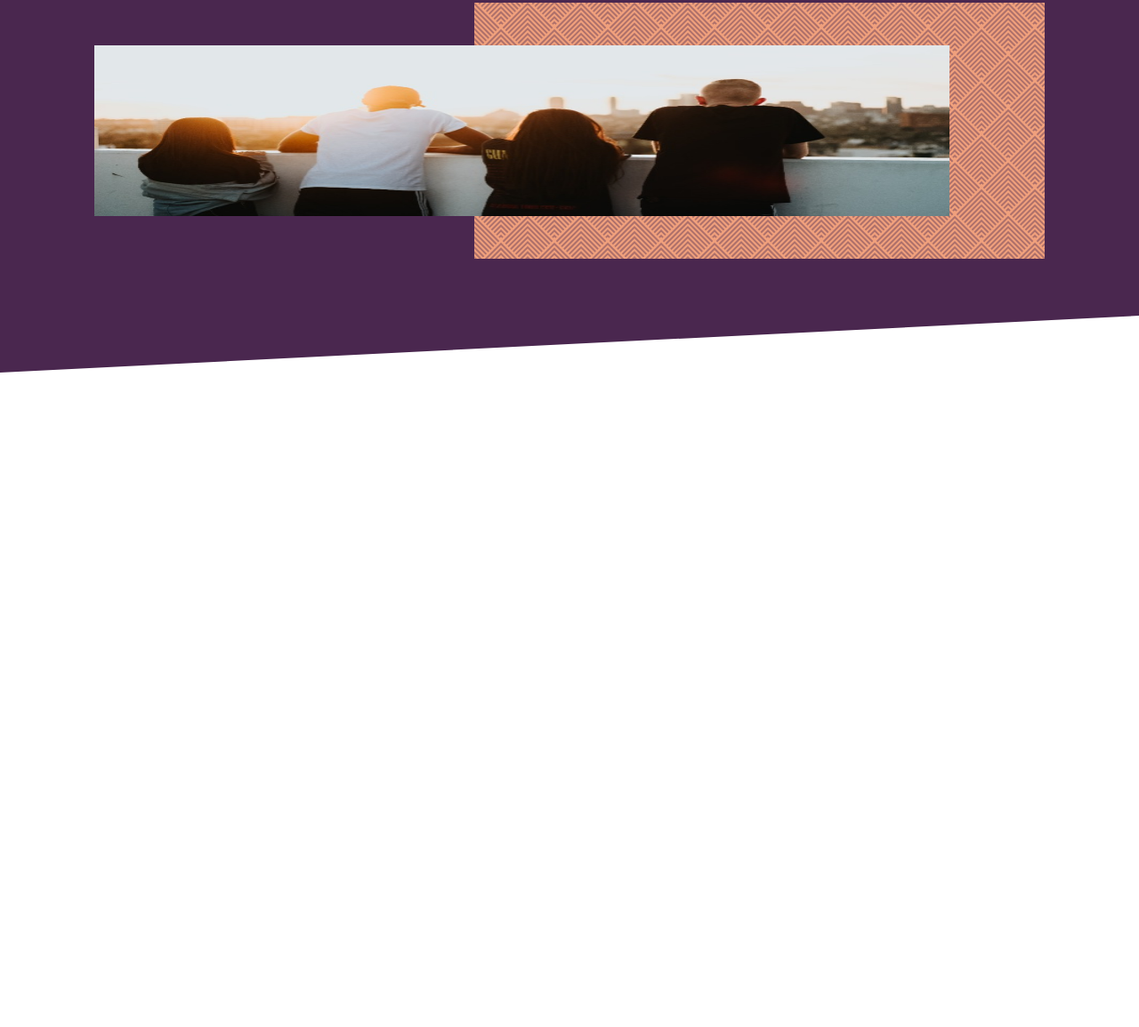
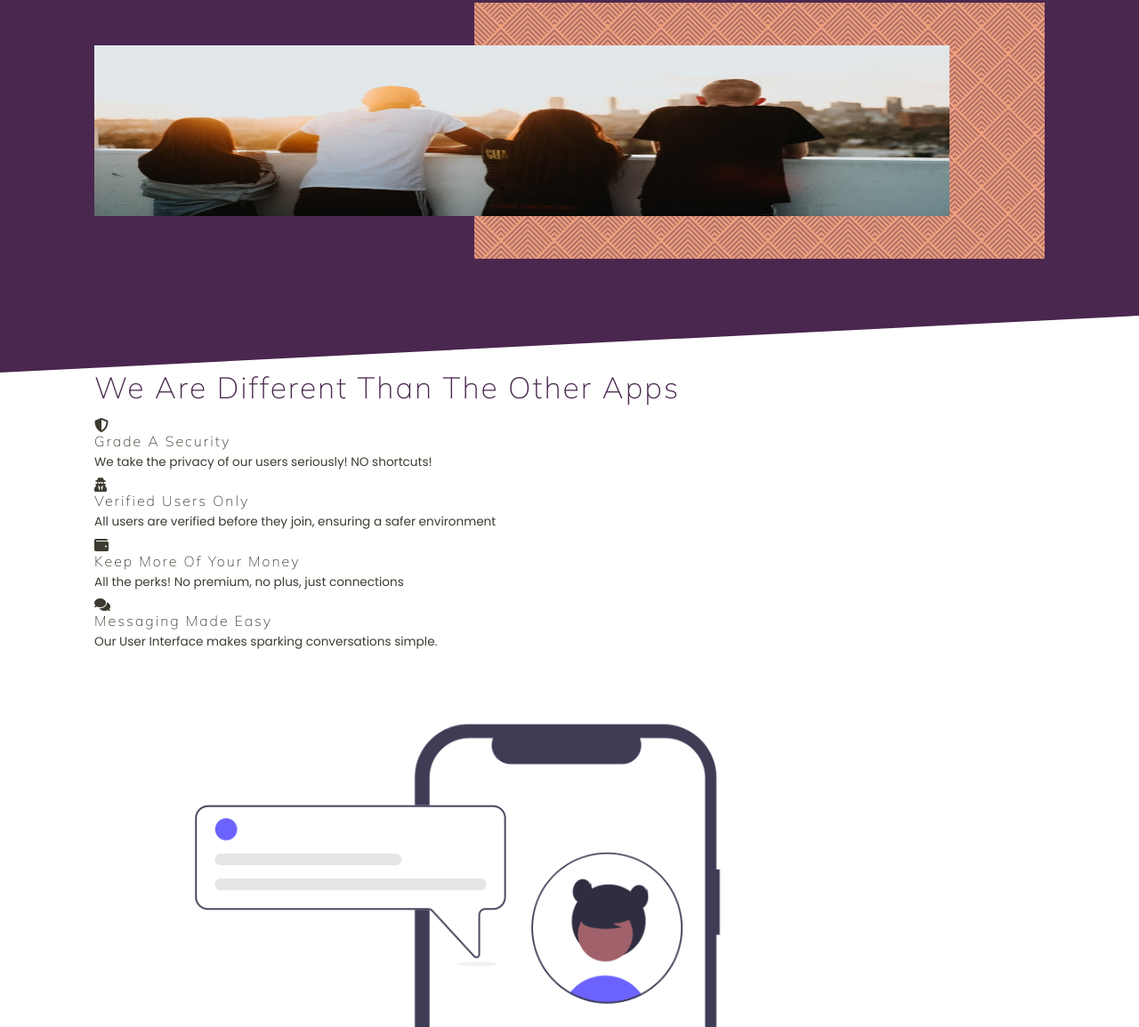
Before and after one commit to olopcodes/my-dating-app, a website: page index.html in a window 1280 px wide. Shown: the part 1125-2280 px from the top of the page at 89% size. Before the commit the page ends 1544 px from the top, so only its background shows below. Drawn offline with Linux system fonts and the light colour scheme.

Commit message:
started the benefits section

```diff
--- a/index.html
+++ b/index.html
@@ -92,5 +92,73 @@
       </div>
     </section>
     <!-- about -->
+    <!-- benefits -->
+    <section class="benefits">
+      <div class="container">
+        <h2 class="heading heading--sub text--primary">
+          we are <span>different</span> than the other apps
+        </h2>
+
+        <div class="benefits__content">
+          <div class="benefits__benefit benefits__benefit--1">
+            <div class="benefits__text">
+              <i class="benefits__icon fas fa-shield-alt"></i>
+
+              <div class="benefits__description">
+                <h4 class="heading heading--small">grade a security</h4>
+                <p class="text text--small">
+                  We take the privacy of our users seriously! NO shortcuts!
+                </p>
+              </div>
+            </div>
+          </div>
+
+          <div class="benefits__benefit benefits__benefit--2">
+            <div class="benefits__text">
+              <i class="fas fa-user-secret benefits__icon"></i>
+
+              <div class="benefits__description">
+                <h4 class="heading heading--small">verified users only</h4>
+                <p class="text text--small">
+                  All users are verified before they join, ensuring a safer
+                  environment
+                </p>
+              </div>
+            </div>
+          </div>
+
+          <div class="benefits__benefit benefits__benefit--3">
+            <div class="benefits__text">
+              <i class="fas fa-wallet benefits__icon"></i>
+
+              <div class="benefits__description">
+                <h4 class="heading heading--small">keep more of your money</h4>
+                <p class="text text--small">
+                  All the perks! No premium, no plus, just connections
+                </p>
+              </div>
+            </div>
+          </div>
+
+          <div class="benefits__benefit benefits__benefit--4">
+            <div class="benefits__text">
+              <i class="fas fa-comments benefits__icon"></i>
+
+              <div class="benefits__description">
+                <h4 class="heading heading--small">messaging made easy</h4>
+                <p class="text text--small">
+                  Our User Interface makes sparking conversations simple.
+                </p>
+              </div>
+            </div>
+          </div>
+
+          <div class="benefits__img-box">
+            <img src="./images/phone.png" alt="a phone with messages" />
+          </div>
+        </div>
+      </div>
+    </section>
+    <!-- benefits -->
   </body>
 </html>
--- a/sass/main.scss
+++ b/sass/main.scss
@@ -4,3 +4,4 @@
 @import "shared/main-header";
 @import "home/main-hero";
 @import "home/about";
+@import 'home/benefits';
--- a/sass/shared/_variables.scss
+++ b/sass/shared/_variables.scss
@@ -35,7 +35,8 @@ $default: "Poppins", sans-serif;
   }
 
   &--small {
-    font-size: 1.2rem;
+    font-size: 1rem;
+    margin-bottom: 0.5rem;
     font-weight: normal;
   }
 }
@@ -43,6 +44,11 @@ $default: "Poppins", sans-serif;
 .text {
   font-size: 1rem;
   margin-bottom: 1rem;
+
+  &--small {
+    font-size: 0.85rem;
+    margin-bottom: 0.5rem;
+  }
 
   &--cta {
     color: $cta;
```
Also changed, not shown: css/style.css, images/phone.png (added), sass/home/_benefits.scss (added).
